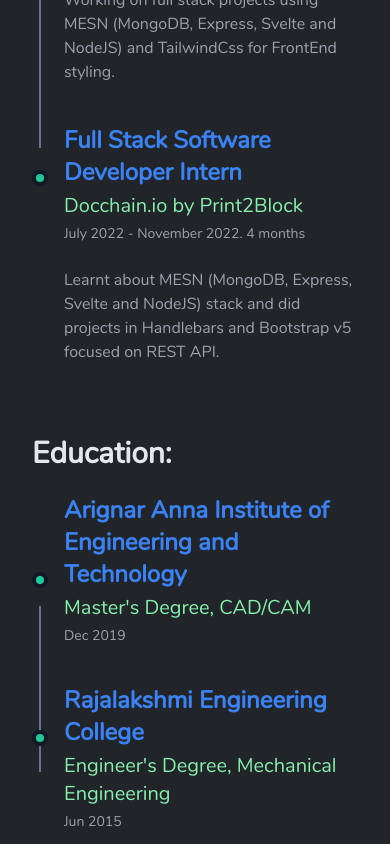
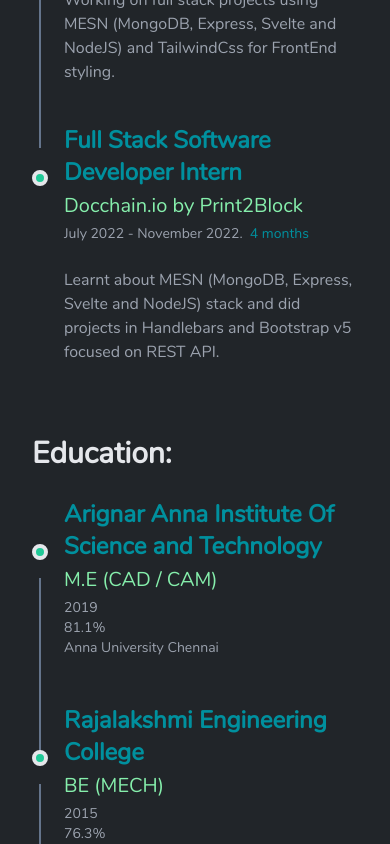
Before and after one commit to venky-123-debug/My_Portfolio, a Svelte app: page / in a window 390 px wide. Shown: the part 3820-4664 px from the top of the page. Built offline with nearby package versions, Linux system fonts and the light colour scheme.

Commit message:
education card has been changed as per mydetails

```diff
--- a/src/pages/summaryPage/components/educationCard.svelte
+++ b/src/pages/summaryPage/components/educationCard.svelte
@@ -1,14 +1,22 @@
 <script>
-  export let item;
+  export let item
 </script>
 
-<div class="relative pl-8 sm:pl-32 py-1 group">
-    <!-- Purple label -->
-    <div class="font-caveat font-bold text-2xl text-blue-500 mb-1 sm:mb-0" style="padding-top: 6px;">{item.college}</div>
-    <!-- Vertical line (::before) ~ Date ~ Title ~ Circle marker (::after) -->
-    <div class="flex flex-col sm:flex-row items-start mb-1 group-last:before:hidden before:absolute before:left-2 sm:before:left-0 before:h-full before:px-px before:bg-slate-500 sm:before:ml-[6.5rem] sm:before:-mt-[14px] before:self-start before:-translate-x-1/2 before:translate-y-3 after:absolute after:left-2 sm:after:left-0 after:w-2 after:h-2 after:bg-primaryGreen after:border-4 after:box-content after:border-gray-900 after:rounded-full sm:after:ml-[6.5rem] after:-translate-x-1/2 after:-translate-y-[1.375rem]">
-        <!-- <time class="sm:absolute left-0 -translate-y-[1.5rem] inline-flex items-center justify-center text-xs font-semibold uppercase w-20 h-6 mb-3 sm:mb-0 text-emerald-600 bg-gray-900 rounded-md">{item.year}</time> -->
-        <div class="text-xl  text-green-300">{item.degree}</div>
-    </div>
-  <div class="text-sm text-gray-400">{item.year}</div>
+<div class="relative pl-8 sm:pl-32 py-2 group">
+  <!-- Institution Name -->
+  <div class="font-caveat font-bold text-2xl color mb-1 sm:mb-0" style="padding-top: 6px;">
+    {item.institution}
+  </div>
+  <!-- Degree & Year Section -->
+  <div
+    class="flex flex-col sm:flex-row items-start mb-1 group-last:before:hidden before:absolute before:left-2 sm:before:left-0 before:h-full before:px-px before:bg-slate-500 sm:before:ml-[6.5rem] sm:before:-mt-[14px] before:self-start before:-translate-x-1/2 before:translate-y-3 after:absolute after:left-2 sm:after:left-0 after:w-2 after:h-2 after:bg-primaryGreen after:border-4 after:box-content after:border-color after:rounded-full sm:after:ml-[6.5rem] after:-translate-x-1/2 after:-translate-y-[1.375rem]"
+  >
+    <div class="text-xl color text-green-300">{item.course}</div>
+  </div>
+  <!-- Year Completed -->
+  <div class="text-sm text-gray-400">{item.yearCompleted}</div>
+  <!-- Percentage -->
+  <div class="text-sm text-gray-400">{item.percentage}%</div>
+  <!-- University -->
+  <div class="text-sm color text-gray-400">{item.university}</div>
 </div>
--- a/src/pages/summaryPage/components/experince.svelte
+++ b/src/pages/summaryPage/components/experince.svelte
@@ -29,13 +29,18 @@
 </script>
 
 <div class="relative pl-8 sm:pl-32 py-2 group">
-  <div class="font-caveat font-bold text-2xl text-blue-500 mb-1 sm:mb-0">{item.role}</div>
+  <div class="font-caveat font-bold text-2xl color mb-1 sm:mb-0">{item.role}</div>
   <div
-    class="flex flex-col sm:flex-row items-start mb-1 group-last:before:hidden before:absolute before:left-2 sm:before:left-0 before:h-full before:px-px before:bg-slate-500 sm:before:ml-[6.5rem] sm:before:-mt-[14px] before:self-start before:-translate-x-1/2 before:translate-y-3 after:absolute after:left-2 sm:after:left-0 after:w-2 after:h-2 after:bg-primaryGreen after:border-4 after:box-content after:border-gray-900 after:rounded-full sm:after:ml-[6.5rem] after:-translate-x-1/2 after:-translate-y-[1.375rem]"
+    class="flex flex-col sm:flex-row items-start mb-1 group-last:before:hidden before:absolute before:left-2 sm:before:left-0 before:h-full before:px-px before:bg-slate-500 sm:before:ml-[6.5rem] sm:before:-mt-[14px] before:self-start before:-translate-x-1/2 before:translate-y-3 after:absolute after:left-2 sm:after:left-0 after:w-2 after:h-2 after:bg-primaryGreen after:border-4 after:box-content after:border-color after:rounded-full sm:after:ml-[6.5rem] after:-translate-x-1/2 after:-translate-y-[1.375rem]"
   >
     <div class="text-xl text-green-300">{item.company}</div>
   </div>
-  <div class="text-sm text-gray-400">{startDateStr} - {endDateStr === "present" ? "Present" : endDateStr}. {durationText}</div>
+  <div class="text-sm text-gray-400">
+    {startDateStr} - {endDateStr === "present" ? "Present" : endDateStr}.&nbsp;
+    <span class="color">
+      {durationText}
+    </span>
+  </div>
   <!-- Content -->
   <div class="text-gray-400 mt-6">{item.objective}</div>
 </div>
--- a/src/pages/summaryPage/index.svelte
+++ b/src/pages/summaryPage/index.svelte
@@ -36,7 +36,7 @@
 
   <div class="flex w-full pt-3 items-start justify-center gap-6">
     <div class="w-full flex flex-col gap-6">
-      {#each items as item (item.year)}
+      {#each myDetails?.educationalQualification as item}
         <EducationCard {item} />
       {/each}
     </div>
```
